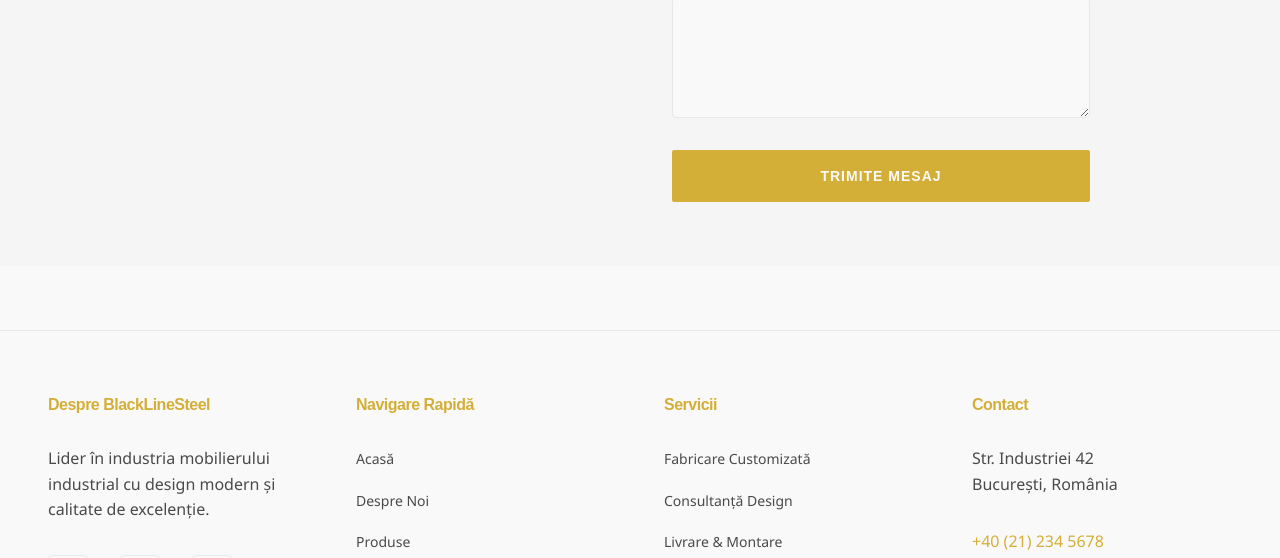
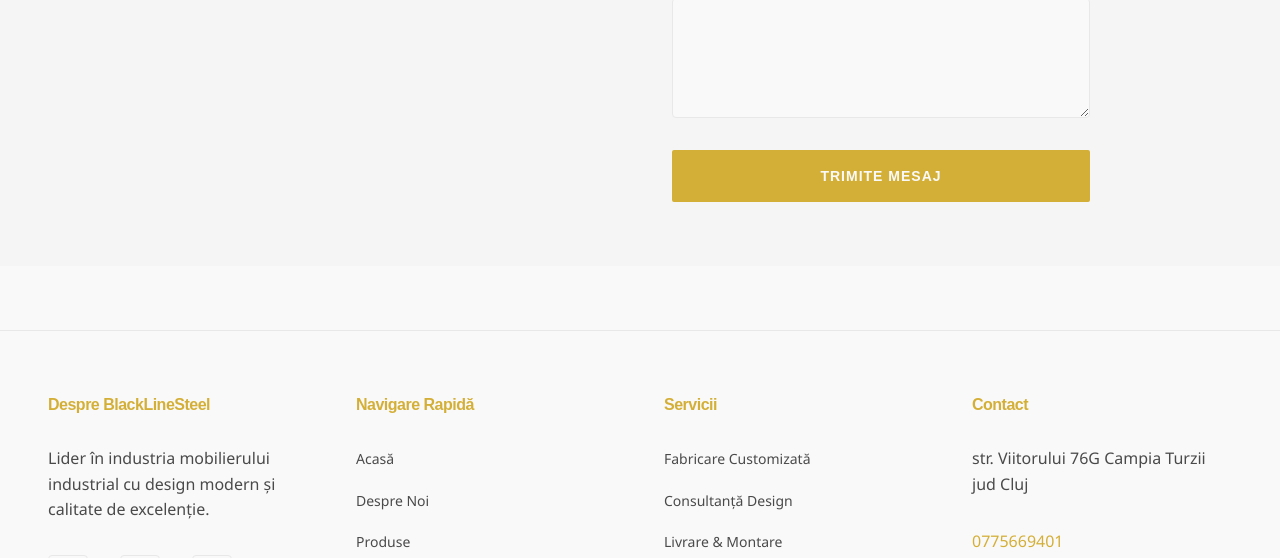
Before and after one commit to soporanadrian/black-line-steel, a website: page index.html in a window 1280 px wide. Shown: the part 5305-5863 px from the top of the page. Drawn offline with Linux system fonts and the light colour scheme.

Commit message:
actualizare

```diff
--- a/index.html
+++ b/index.html
@@ -333,8 +333,8 @@
 
       <div class="footer-section">
         <h4>Contact</h4>
-        <p>Str. Industriei 42<br>București, România</p>
-        <p><a href="tel:+40212345678">+40 (21) 234 5678</a></p>
+        <p>str. Viitorului 76G Campia Turzii jud Cluj</p>
+        <p><a href="tel:0775669401">0775669401</a></p>
         <p><a href="mailto:customsteel35@yahoo.com">customsteel35@yahoo.com</a></p>
       </div>
     </div>
```
